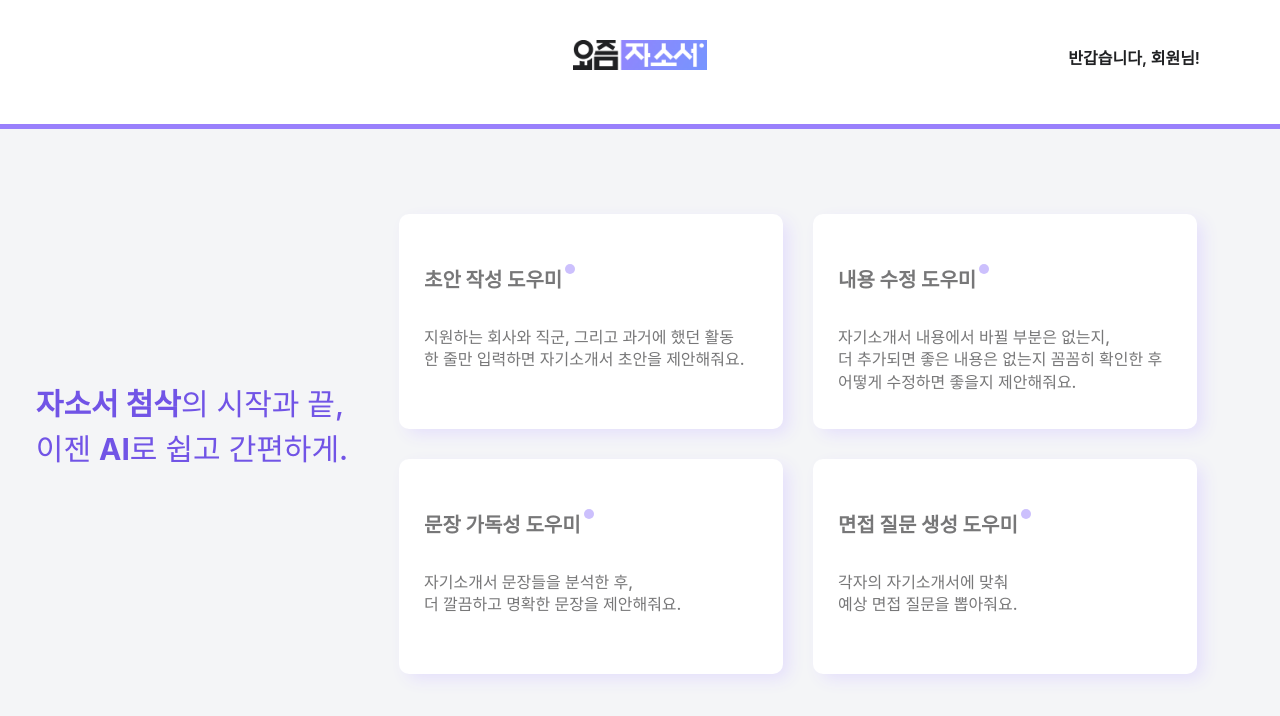
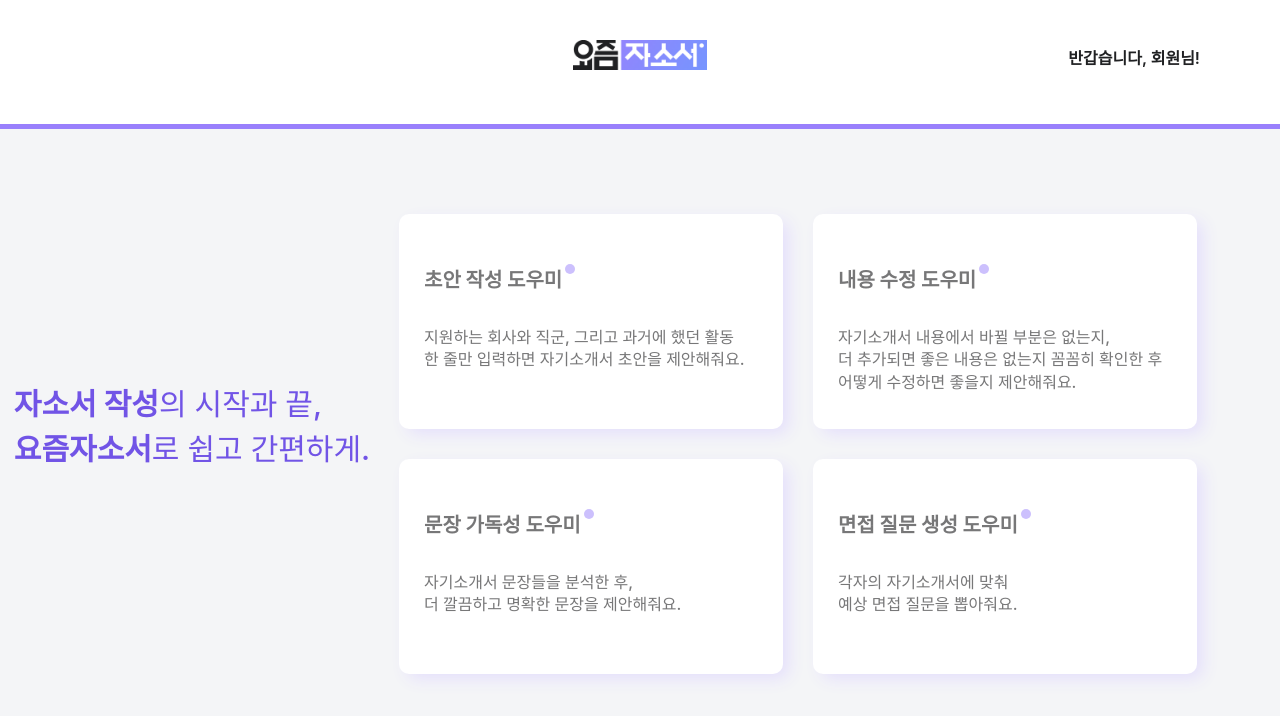
Before and after one commit to kyulee0103/recentJasoSeoFE, a React (Create React App) app: page / in a window 1280 px wide. Shown: the top 716 px of the page. Built offline with nearby package versions, Linux system fonts and the light colour scheme.

Commit message:
feat: 첫페이지 글씨 내용 수정 및 활동경험 placeholder 글씨 내용 수정

```diff
--- a/src/Components/First.tsx
+++ b/src/Components/First.tsx
@@ -143,7 +143,7 @@ function First() {
                 <textarea
                     value={helper.experience}
                     onChange={onChangeExperience}
-                    placeholder="활동 경험을 작성해주세요.(ex. ABC 프로젝트 마케터로 유저 유입 30% 증가) "
+                    placeholder="활동 경험을 자세하게 작성할수록 더 좋은 답변이 나옵니다.(ex. ABC 프로젝트 마케터로 유저 유입 30% 증가)"
                     required
                 />
             </Line2>
--- a/src/Components/Header.tsx
+++ b/src/Components/Header.tsx
@@ -19,13 +19,13 @@ const Total = styled.div`
     img {
         width: 134px;
         height: 30px;
+        cursor: pointer;
     }
 `
 
 const Main = styled.div`
     width: 100%;
     text-align: center;
-    cursor: pointer;
 `
 
 const ImgBox = styled.div``
--- a/src/Pages/PickTemplate.tsx
+++ b/src/Pages/PickTemplate.tsx
@@ -52,11 +52,10 @@ function PickTemplate() {
             <Contents>
                 <Middle>
                     <Words>
-                        <Bold>자소서 첨삭</Bold>
+                        <Bold>자소서 작성</Bold>
                         <Normal>의 시작과 끝,</Normal>
                         <br />
-                        <Normal>이젠 </Normal>
-                        <Bold>AI</Bold>
+                        <Bold>요즘자소서</Bold>
                         <Normal>로 쉽고 간편하게.</Normal>
                     </Words>
                 </Middle>
```
